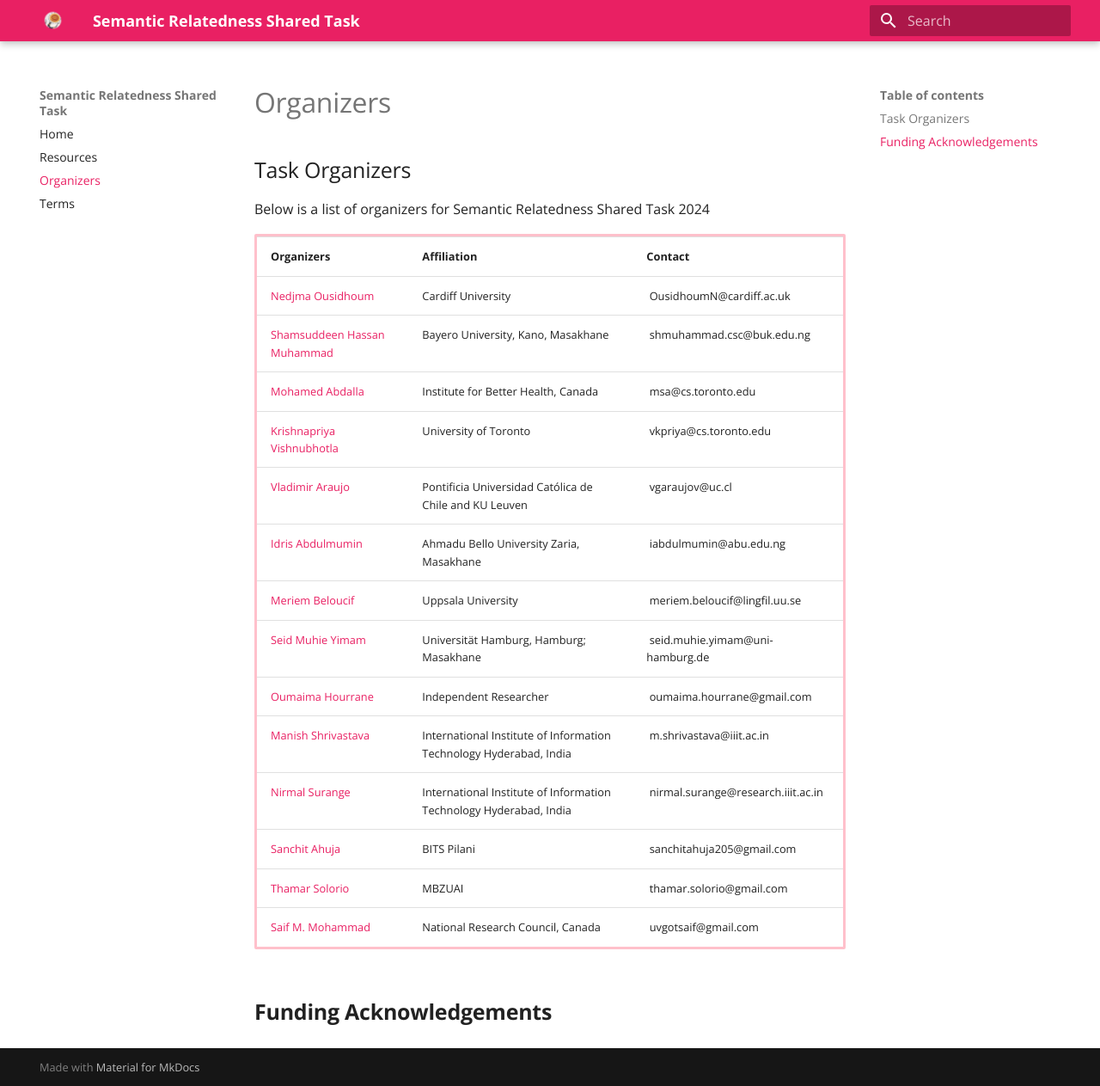
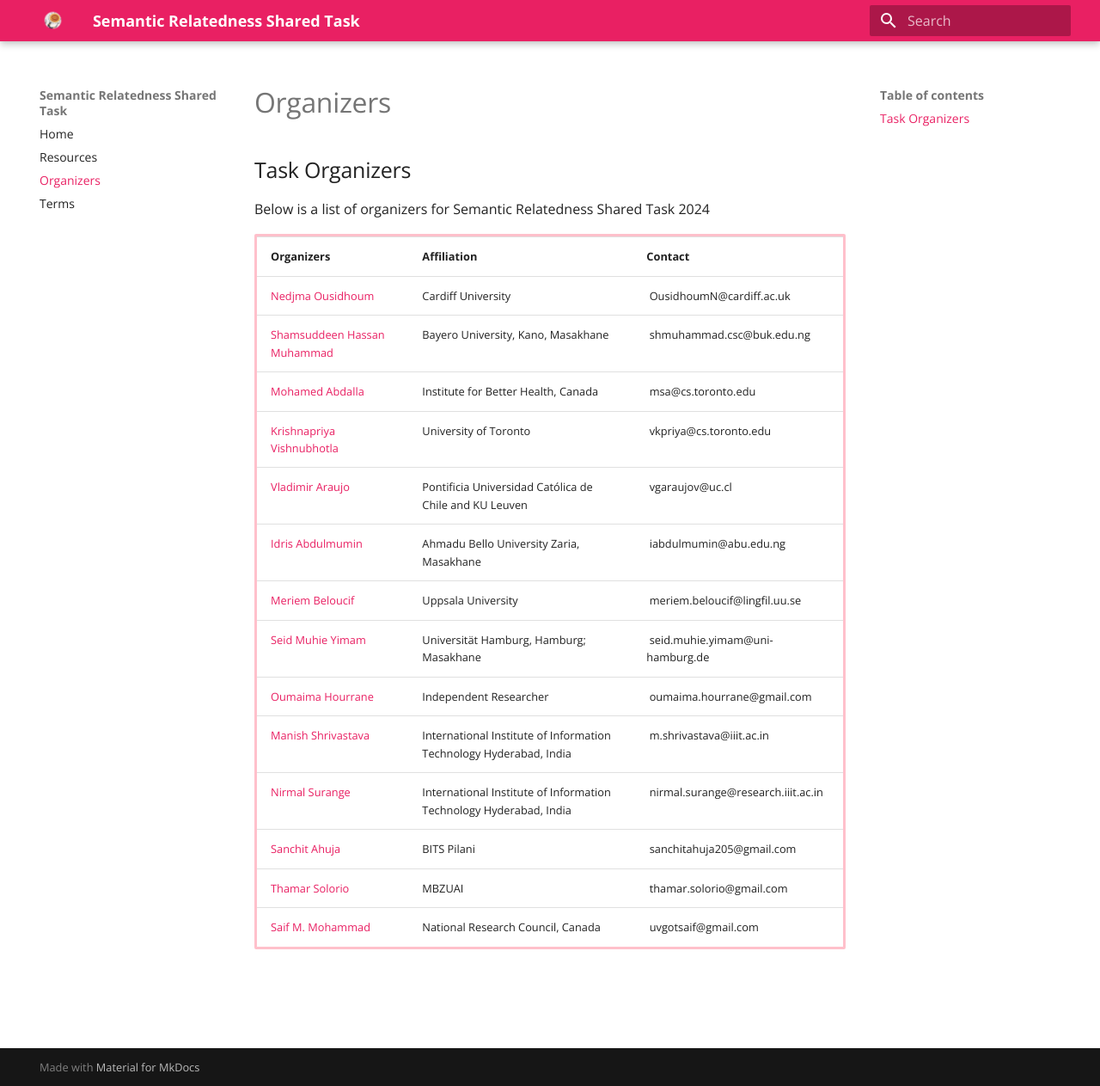
Before and after one commit to semantic-textual-relatedness/semantic-textual-relatedness.github.io, an MkDocs documentation site: the page built from docs/organizer.md, in a window 1280 px wide and 1263 px high. Shown: the whole window at 86% size. Built offline with MkDocs 1.6.1 and Material for MkDocs 9.7.7, drawn with Linux system fonts in a browser that asks for light colours.

```diff
--- a/docs/organizer.md
+++ b/docs/organizer.md
@@ -112,5 +112,3 @@
 
 </tbody>
 </table>
-
-## **Funding Acknowledgements**
```
